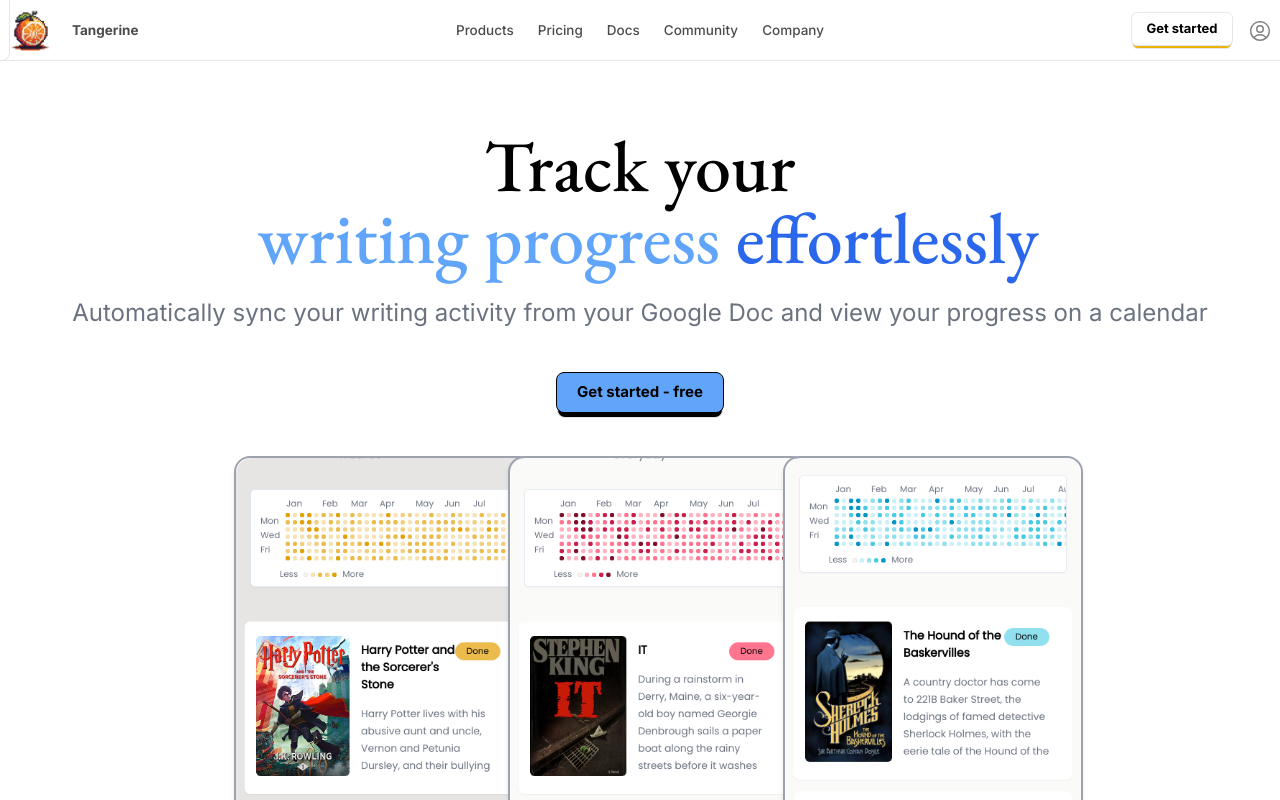
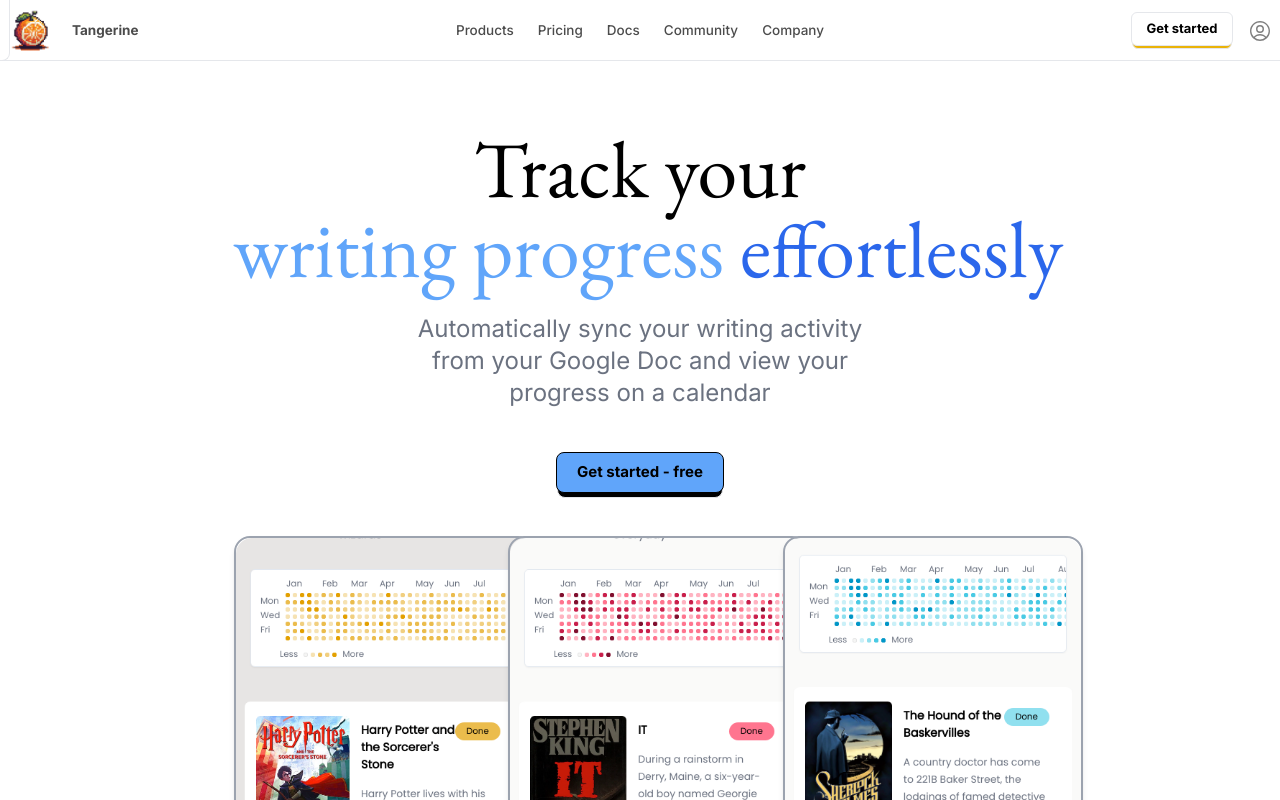
Before and after one commit to phukon/clack, a Next.js app: page / in a window 1280 px wide. Shown: the top 800 px of the page. Built offline with nearby package versions, Linux system fonts and the light colour scheme.

Commit message:
fix: padding

```diff
--- a/src/components/Body.tsx
+++ b/src/components/Body.tsx
@@ -8,7 +8,7 @@ const Body: React.FC = (): JSX.Element => {
   return (
     <div className="flex flex-col gap-2 pt-5 md:pt-0 md:gap-0">
       <div className="max-w-screen-2xl mx-auto mt-4 mb-8 md:mb-16 md:my-16 px-4 z-10 relative">
-        <h1 className="m-0 text-center text-5xl md:text-7xl font-medium overflow-hidden pb-3 --local-ebgaramond">
+        <h1 className="m-0 text-center text-5xl md:text-[80px] font-normal overflow-hidden pb-3 --local-ebgaramond">
           <span className=" ml-4 first:ml-0 inline-block">Track</span>
           <span className=" ml-4 first:ml-0 inline-block">your</span>          <br/>
           <span className="text-blue-400 dark:text-yellow ml-4 first:ml-0 inline-block">
@@ -22,7 +22,7 @@ const Body: React.FC = (): JSX.Element => {
             effortlessly
           </span>
         </h1>
-        <h2 className="m-0 text-center text-xl xl:text-2xl leading-tight font-normal mt-2 px-5 md:mt-3 text-gray-500 mb-6">
+        <h2 className="m-0 text-center text-xl xl:text-2xl leading-tight font-normal mt-2 md:px-28 xl:px-96 md:mt-3 text-gray-500 mb-6">
           Automatically sync your writing activity from your Google
           Doc and view your progress on a calendar
         </h2>
```
